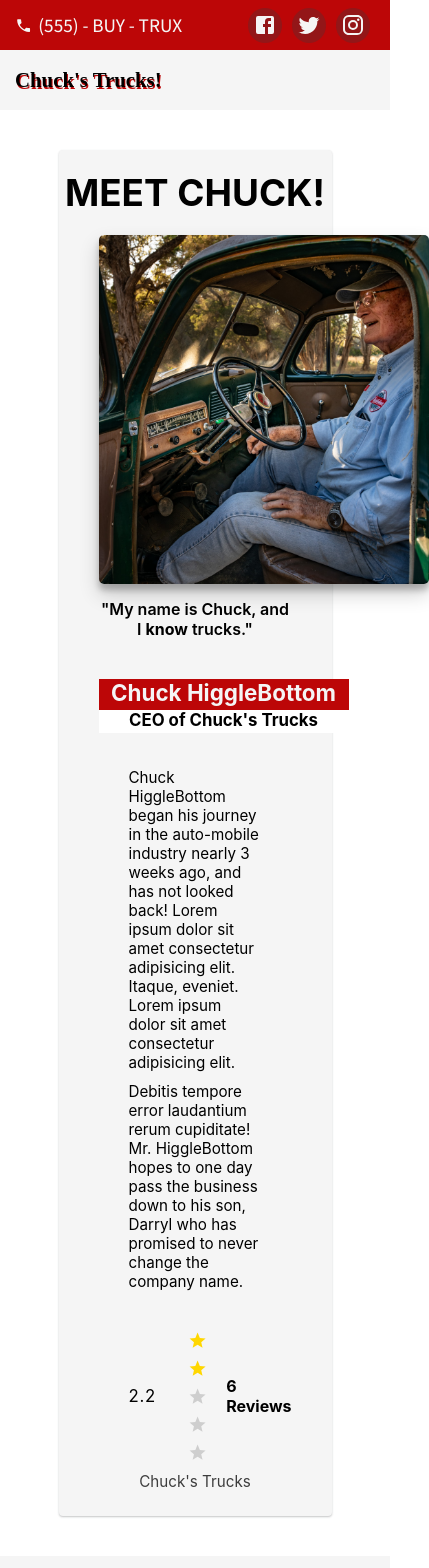
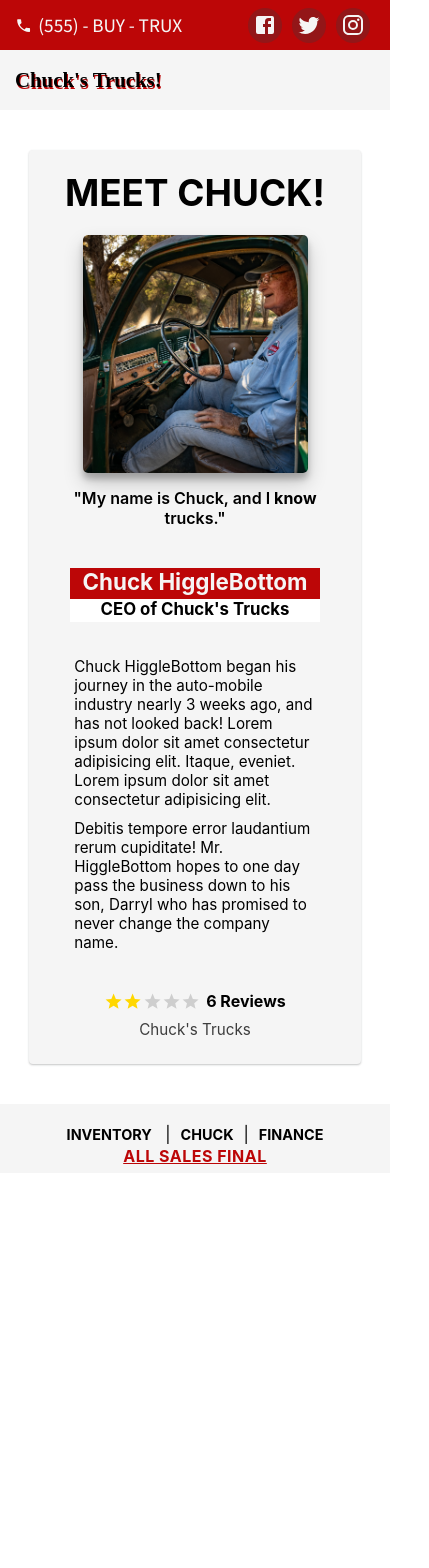
Before and after one commit to mmcbride2929/Chucks-Trucks, a React (Create React App) app: page /chuck in a window 390 px wide. Shown: the top 1568 px of the page, 429 px wide, since content can reach past the window. After the commit the page ends 1183 px from the top, so only its background shows below. Built offline with nearby package versions, Linux system fonts and the light colour scheme; some icons are missing; a web font is replaced by a local one.

Commit message:
Responsive design complete

```diff
--- a/src/components/AddressBanner/AddressBanner.js
+++ b/src/components/AddressBanner/AddressBanner.js
@@ -99,7 +99,10 @@ const ContentWrapper = styled.div`
     }
   }
 
-  @media (max-width: 500px) {
+  @media (max-width: 350px) {
+    .phone-number {
+      font-size: 1rem;
+    }
   }
 `;
 
--- a/src/components/Application/Application.js
+++ b/src/components/Application/Application.js
@@ -178,6 +178,16 @@ const LeftContainer = styled.div`
     margin: 0 auto;
     margin-bottom: 25px;
   }
+
+  @media (max-width: 375px) {
+    padding: 20px 30px;
+    width: 255px;
+
+    #email,
+    #employer {
+      width: 200px;
+    }
+  }
 `;
 
 const RightContainer = styled.div`
@@ -230,6 +240,17 @@ const RightContainer = styled.div`
     width: 300px;
     padding: 20px 50px;
   }
+
+  @media (max-width: 375px) {
+    width: 255px;
+    padding: 20px 30px;
+
+    .budget,
+    .option {
+      margin: 5px auto;
+      margin-top: 0px;
+    }
+  }
 `;
 
 const RadioContainer = styled.div`
@@ -243,6 +264,10 @@ const RadioContainer = styled.div`
     margin: 5px;
     margin-top: 3px;
     margin-right: 25px;
+  }
+
+  @media (max-width: 375px) {
+    margin-top: 15px;
   }
 `;
 
@@ -261,8 +286,12 @@ const VWrapper = styled.div`
     margin-top: 10px;
 
     @media (max-width: 425px) {
-      width: 301px;
+      width: 300px;
       margin: 0 auto;
+    }
+
+    @media (max-width: 375px) {
+      width: 255px;
     }
   }
 `;
--- a/src/components/Budget/Budget.js
+++ b/src/components/Budget/Budget.js
@@ -121,6 +121,13 @@ const LeftContent = styled.div`
       display: none;
     }
   }
+
+  @media (max-width: 350px) {
+    img {
+      max-width: 250px;
+      max-height: 200px;
+    }
+  }
 `;
 
 const SaleBackground = styled.div`
@@ -147,19 +154,6 @@ const RightContent = styled.div`
   flex-direction: column;
   align-items: center;
   justify-content: center;
-
-  @media (max-width: 768px) {
-    padding: 50px;
-  }
-
-  @media (max-width: 500px) {
-    padding: 25px;
-
-    h4,
-    form {
-      width: 85%;
-    }
-  }
 
   h2 {
     font-size: 1.6rem;
@@ -194,6 +188,18 @@ const RightContent = styled.div`
 
     :hover {
       cursor: pointer;
+    }
+  }
+
+  @media (max-width: 768px) {
+    padding: 50px;
+  }
+
+  @media (max-width: 500px) {
+    padding: 25px;
+    h4,
+    form {
+      width: 85%;
     }
   }
 `;
--- a/src/components/FinanceHeader/FinanaceHeader.js
+++ b/src/components/FinanceHeader/FinanaceHeader.js
@@ -30,7 +30,7 @@ const Header = styled.header`
   padding: 5px 30px;
   margin: 0 auto;
   text-align: center;
-  box-shadow: inset 80px 70px 220px #000000, inset -80px -70px 220px #000000;
+  box-shadow: inset 50px 50px 180px #000000, inset -50px -50px 180px #000000;
   letter-spacing: 0.5px;
 
   h1 {
@@ -78,9 +78,24 @@ const Header = styled.header`
     }
   }
 
-  @media (max-width: 600px) {
+  @media (max-width: 500px) {
     p {
       font-size: 0.8rem;
     }
   }
+
+  @media (max-width: 400px) {
+    h4 {
+      margin-top: 10px;
+      font-size: 1rem;
+    }
+
+    p {
+      display: none;
+    }
+
+    h1 {
+      font-size: 1.8rem;
+    }
+  }
 `;
--- a/src/components/Reviews/Reviews.js
+++ b/src/components/Reviews/Reviews.js
@@ -82,12 +82,14 @@ const ReviewContainer = styled.div`
 
   @media (max-width: 500px) {
     width: 70%;
-    height: 400px;
+    height: aUTO;
     flex-direction: column;
   }
 
-  @media (max-width: 500px) {
-    height: 350px;
+  @media (max-width: 375px) {
+    width: 75%;
+
+    padding: 0 20px;
   }
 `;
 
--- a/src/components/Truck/Truck.js
+++ b/src/components/Truck/Truck.js
@@ -8,7 +8,7 @@ const Truck = ({ truck }) => {
       <TopContent>
         <img src={require(`../../photos/${photo}`).default} />
         <Wrapper>
-          <h4>{year} </h4>
+          <h4 className="year">{year} </h4>
           <h3>{name} </h3>
 
           <p>- {miles} miles.</p>
@@ -108,9 +108,33 @@ const TopContent = styled.div`
   }
 
   @media (max-width: 500px) {
+    h3 {
+      font-size: 1rem;
+    }
+
+    h5 {
+      font-size: 0.8rem;
+    }
+
     img {
       max-width: 275px;
       max-height: 300px;
+    }
+  }
+
+  @media (max-width: 375px) {
+    img {
+      max-width: 240px;
+      max-height: 265px;
+    }
+
+    .year,
+    h3 {
+      font-size: 1rem;
+    }
+
+    p {
+      font-size: 0.8rem;
     }
   }
 `;
@@ -122,7 +146,7 @@ const Wrapper = styled.div`
   text-align: center;
 
   h2 {
-    margin-left: 20px;
+    margin: 0 10px;
     font-size: 1rem;
     font-weight: 400;
     text-transform: uppercase;
--- a/src/pages/Chuck.js
+++ b/src/pages/Chuck.js
@@ -23,7 +23,7 @@ const Chuck = () => {
               Darryl who has promised to never change the company name.
             </p>
             <Row>
-              <p>2.2</p>
+              <p className="rating">2.2</p>
               <span>
                 <StarIcon className="gold" />
                 <StarIcon className="gold" />
@@ -82,7 +82,8 @@ const ContentContainer = styled.div`
     width: 70%;
   }
 
-  @media (max-width: 650px) {
+  @media (max-width: 550px) {
+    width: 85%;
   }
 `;
 
@@ -144,6 +145,38 @@ const LeftContainer = styled.div`
       width: 250px;
     }
   }
+
+  @media (max-width: 500px) {
+    h2,
+    h4 {
+      width: 250px;
+    }
+
+    p {
+      padding: 5px 10px;
+    }
+  }
+
+  @media (max-width: 400px) {
+    p {
+      padding: 5px 5px;
+    }
+
+    .rating {
+      display: none;
+    }
+  }
+
+  @media (max-width: 350px) {
+    h2 {
+      font-size: 1.1rem;
+      width: 190px;
+    }
+    h4 {
+      font-size: 0.8rem;
+      width: 190px;
+    }
+  }
 `;
 
 const Row = styled.div`
@@ -201,6 +234,21 @@ const RightContainer = styled.div`
       max-width: 330px;
       max-height: 355px;
     }
+
+    @media (max-width: 575px) {
+      max-width: 275px;
+      max-height: 300px;
+    }
+
+    @media (max-width: 500px) {
+      max-width: 225px;
+      max-height: 250px;
+    }
+
+    @media (max-width: 374px) {
+      max-width: 200px;
+      max-height: 225px;
+    }
   }
   p {
     text-align: center;
--- a/src/pages/Inventory.js
+++ b/src/pages/Inventory.js
@@ -126,6 +126,7 @@ const AdWrapper = styled.div`
       max-width: 225px;
       max-height: 250px;
     }
+  }
 
   @media (max-width: 768px) {
     width: 100%;
@@ -135,7 +136,6 @@ const AdWrapper = styled.div`
     img {
       max-width: 275px;
       max-height: 300px;
-      }
     }
   }
 
@@ -166,13 +166,32 @@ const AdWrapper = styled.div`
       max-width: 300px;
       max-height: 325px;
     }
+  }
 
   @media (max-width: 500px) {
-      padding: 10px 20px;
+    padding: 0px;
     img {
       max-width: 275px;
       max-height: 300px;
     }
   }
+  @media (max-width: 375px) {
+    height: 425px;
+
+    h3 {
+      font-size: 1rem;
+    }
+
+    p {
+      font-size: 0.9rem;
+    }
+
+    .sale-price {
+      margin: 10px;
+    }
+    img {
+      max-width: 240px;
+      max-height: 265px;
+    }
   }
 `;
```
Lines whose indentation alone changed are shown as unchanged.
